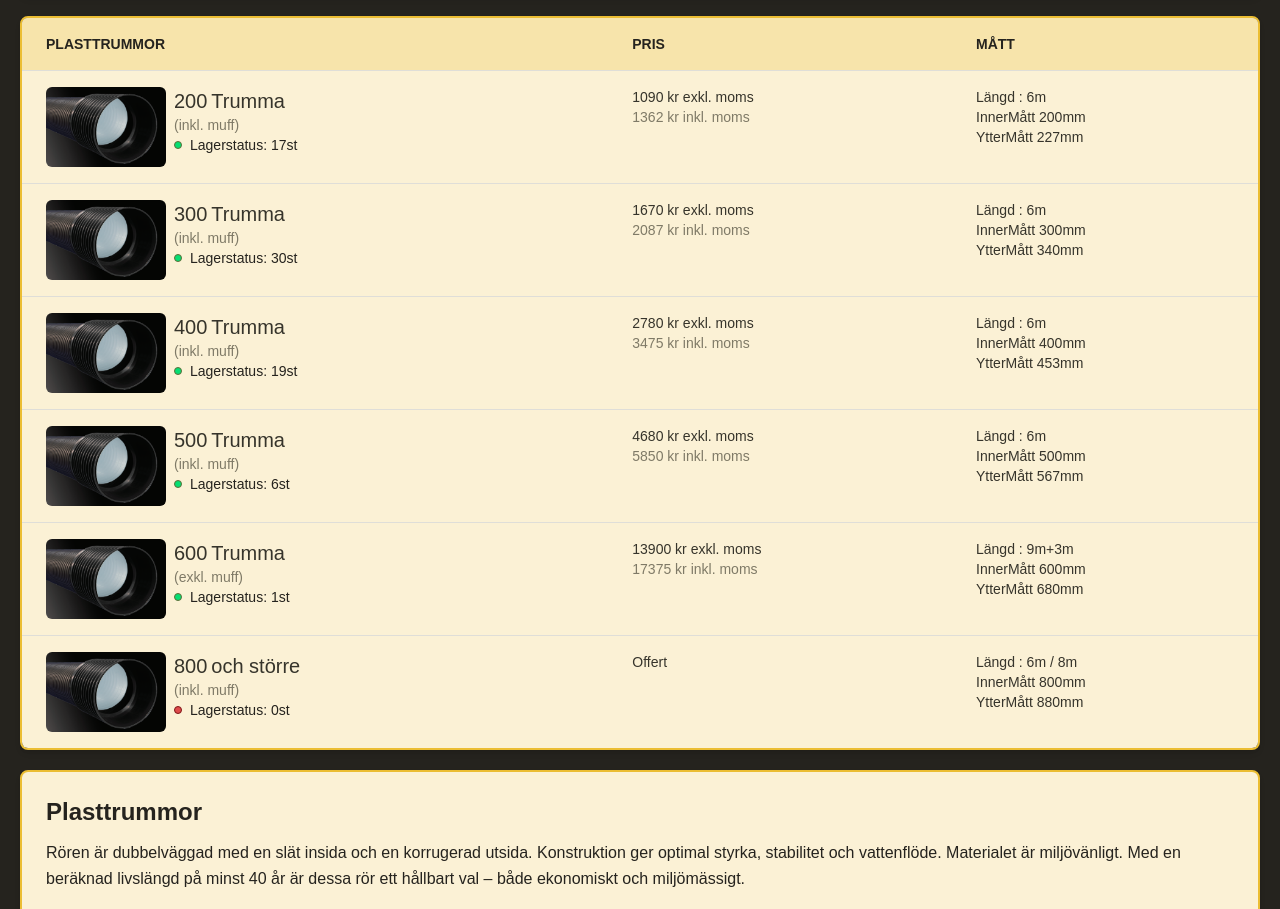
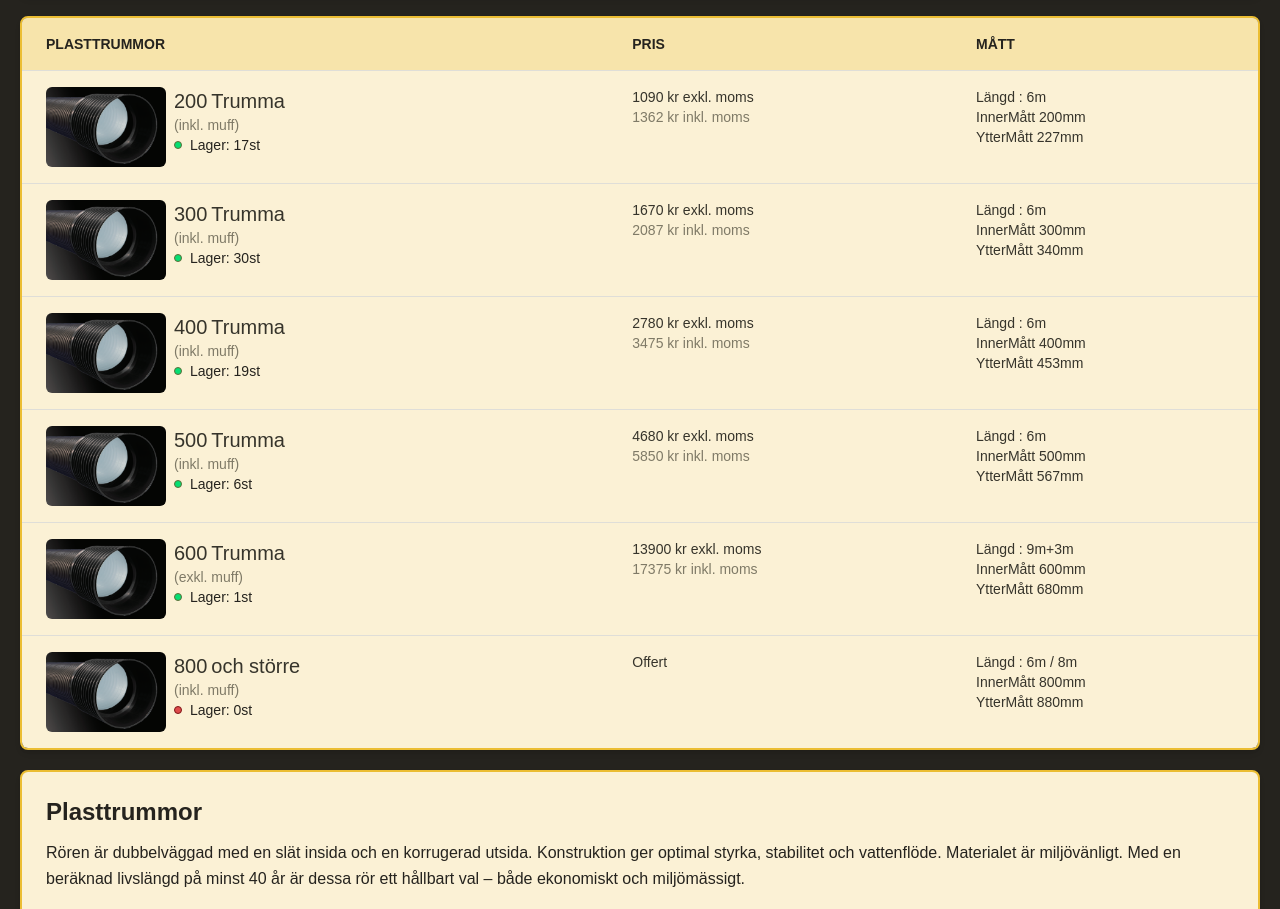
Before and after one commit to Kjellsson1998/HKvagtrummorT3, a website: page produkter.html in a window 1280 px wide. Shown: the part 260-1169 px from the top of the page. Drawn offline with Linux system fonts and the light colour scheme.

Commit message:
Små rättelser

```diff
--- a/produkter.html
+++ b/produkter.html
@@ -192,7 +192,7 @@
                 <div class="text-DGreenC-400">(inkl. muff)</div>
                 <div class="product-stock font-medium text-DGreenC-800 flex items-center gap-2">
                   <span class="stock-indicator w-2 h-2 rounded-full bg-green-400 border border-GreenC-500"></span>
-                  Lagerstatus: 17st
+                  Lager: 17st
               </div>
               </div>
             </th>
@@ -228,7 +228,7 @@
                 <div class="text-DGreenC-400">(inkl. muff)</div>
                 <div class="product-stock font-medium text-DGreenC-800 flex items-center gap-2">
                     <span class="stock-indicator w-2 h-2 rounded-full bg-green-400 border border-GreenC-500"></span>
-                    Lagerstatus: 30st
+                    Lager: 30st
                 </div>
             </div>
 
@@ -262,7 +262,7 @@
                 <div class="text-DGreenC-400">(inkl. muff)</div>
                 <div class="product-stock font-medium text-DGreenC-800 flex items-center gap-2">
                   <span class="stock-indicator w-2 h-2 rounded-full bg-green-400 border border-GreenC-500"></span>
-                  Lagerstatus: 19st
+                  Lager: 19st
               </div>
               </div>
             </th>
@@ -294,7 +294,7 @@
                 <div class="text-DGreenC-400">(inkl. muff)</div>
                 <div class="product-stock font-medium text-DGreenC-800 flex items-center gap-2">
                   <span class="stock-indicator w-2 h-2 rounded-full bg-green-400 border border-GreenC-500"></span>
-                  Lagerstatus: 6st
+                  Lager: 6st
               </div>
               </div>
             </th>
@@ -327,7 +327,7 @@
                     <div class="text-DGreenC-400">(exkl. muff)</div>
                     <div class="product-stock font-medium text-DGreenC-800 flex items-center gap-2">
                       <span class="stock-indicator w-2 h-2 rounded-full bg-green-400 border border-GreenC-500"></span>
-                      Lagerstatus: 1st
+                      Lager: 1st
                   </div>
                   </div>
                 </th>
@@ -362,7 +362,7 @@
                     <div class="text-DGreenC-400">(inkl. muff)</div>
                     <div class="product-stock font-medium text-DGreenC-800 flex items-center gap-2">
                       <span class="stock-indicator w-2 h-2 rounded-full bg-RedC-400 border border-RedC-700"></span>
-                      Lagerstatus: 0st
+                      Lager: 0st
                   </div>
                   </div>
                 </th>
```
Also changed, not shown: src/output.css.
